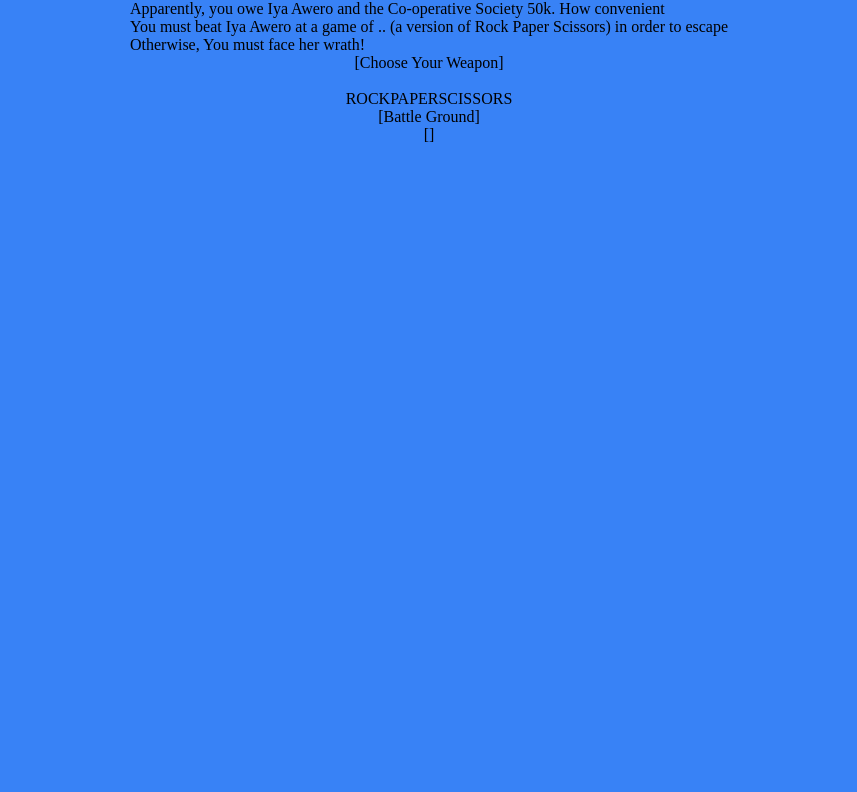
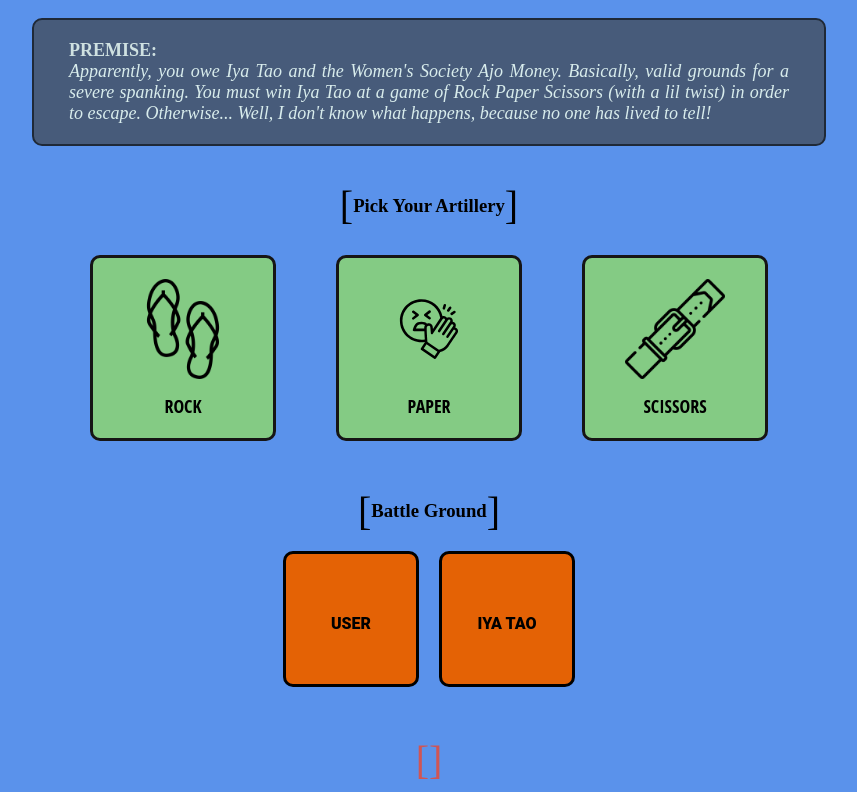
Before and after one commit to themboutidem/rock-paper-scissors, a plain HTML site: page index.html in a window 1280 px wide. Shown: the part 106-898 px from the top of the page, without its empty margins (211-1068 px from the left). Before the commit the page ends 800 px from the top, so only its background shows below. Drawn offline with Linux system fonts and the light colour scheme.

Commit message:
Finalise Page Styling
Modified HTML and CSS files to finish making the page's styles

```diff
--- a/index.html
+++ b/index.html
@@ -4,7 +4,7 @@
         <meta charset="UTF-8">
         <meta http-equiv="X-UA-Compatible" content="IE=edge">
         <meta name="viewport" content="width=device-width, initial-scale=1.0">
-        <title>Who go Cash Out?</title>
+        <title>WHO GO CASH OUT?</title>
         <link rel="rminashortcut icon" href="./pics/battle.png" type="image/x-icon">
         <link rel="stylesheet" href="style.css">
     </head>
@@ -12,46 +12,65 @@
     <body>
         <script src="script.js"></script>
         <div class="title">
-            <h1>Who Go Cash Out?</h1>
+            <h1>USER vs IYA TAO</h1>
         </div>
         <div class="premise">
-            <div>PREMISE:</div>
-            <div>Apparently, you owe Iya Awero and the Co-operative Society 50k. How convenient</div>
-            <div>You must beat Iya Awero at a game of .. (a version of Rock Paper Scissors) in order to escape</div>
-            <div>Otherwise, You must face her wrath!</div>
+            <strong>PREMISE:</strong>
+            <p>
+                Apparently, you owe Iya Tao and the Women's Society Ajo Money. Basically, valid grounds for a severe spanking.
+                You must win Iya Tao at a game of Rock Paper Scissors (with a lil twist) in order to escape.
+                Otherwise... Well, I don't know what happens, because no one has lived to tell!
+            </p>
         </div>
 
         <div class="sub-title">
             <div id="brackets">[</div>
-            <div>Choose Your Weapon</div>
-            <divid="brackets">]</div>
+            <h3>Pick Your Artillery</h3>
+            <div id="brackets">]</div>
         </div>
 
         <div class="weapons">
-            <div>
-                <img src="">
-                <div id="weapons-text">ROCK</div>
+            <div class="w-sub">
+                <img src="/imgs/sandals.png">
+                <p id="weapons-text">ROCK</p>
             </div>
-            <div>
-                <img src="">
-                <div id="weapons-text">PAPER</div>
+            <div class="w-sub">
+                <img src="/imgs/slap.svg">
+                <p id="weapons-text">PAPER</p>
             </div>
-            <div>
-                <img src="">
-                <div id="weapons-text">SCISSORS</div>
+            <div class="w-sub">
+                <img src="/imgs/belt.png">
+                <p id="weapons-text">SCISSORS</p>
             </div>
         </div>
 
         <div class="sub-title">
-            <div>[</div>
-            <div>Battle Ground</div>
-            <div>]</div>
+            <div id="brackets">[</div>
+            <h3>Battle Ground</h3>
+            <div id="brackets">]</div>
         </div>
 
         <div class="output">
-            <div id="brackets">[</div>
-            <div id="output"></div>
-            <div id="brackets">]</div>
+            <div class="game-results">
+                <div class="user-output">
+                    <p class="user-score"> </p>
+                    <p id="user-name">USER</p>
+                </div>
+                <div class="iya-output">
+                    <p class="iya-score"> </p>
+                    <p id="computer">IYA TAO</p>
+                </div>
+            </div>
+            <div class="text-box">
+                <div id="brackets">[</div>
+                <div id="output"> </div>
+                <div id="brackets">]</div>
+            </div>
+        </div>
+
+        <div class="footer">
+            <a href="https://github.com/themboutidem/rock-paper-scissors/tree/rps-ui"><img src="/imgs/github.png"></a>
+            <h3>© Mboutidem Mkpong, 2022</h3>
         </div>
     </body>
 </html>
--- a/style.css
+++ b/style.css
@@ -1,15 +1,130 @@
 body {
-    background-color: #3882F6;
+    background-color: #5a92eb;
     display: flex;
     flex-direction: column;
     box-sizing:border-box;
     align-items: center;
+    min-height: 100%;
+    margin: 0px;
 }
 
-.sub-title, .output {
+p { margin: 0px; }
+
+.title h1 {
+    font-family: 'Open Sans Condensed', sans-serif; font-size: 44px; font-weight: 700; line-height: 64px; padding: 10px 20px; text-align: center; text-transform: uppercase;
+    color: aliceblue;
+    margin: 20px;
+}
+
+.premise {
+    color: #1F2937;
+}
+
+.sub-title {
+    margin: 30px 0px 10px 0px;
+}
+
+.sub-title, .output .text-box {
     display: flex;
+    align-items: center;
+    justify-content: center;
 }
 
 .weapons {
     display: flex;
+    gap: 40px;
 }
+
+.premise {
+    border: 2px solid #1F2937;
+    border-radius: 10px;
+    width: 720px;
+    padding: 20px 35px;
+    background-color: #475b7a;
+}
+
+.premise p{
+    text-align: justify;
+    text-justify: inter-word;
+    margin:0px;
+    font-style: oblique;
+    font-size: 18px;
+    color: rgb(216, 236, 236);
+}
+
+.premise strong {
+    color: rgb(207, 225, 225);
+    font-size: 18px;
+}
+.w-sub {
+    padding: 20px;
+    margin: 10px;
+    border: 3px solid rgb(22, 21, 21);
+    border-radius: 10px;
+    height: 140px;
+    width: 140px;
+    display: flex;
+    flex-direction: column;
+    justify-content: center;
+    align-items: center;
+    gap: 15px;
+    background-color: rgb(132, 203, 132);
+    font-family: 'Open Sans Condensed', sans-serif;
+    font-size: 18px;;
+    font-weight: 800;
+}
+
+#brackets {
+    font-size: 40px;
+}
+
+.output {
+    color: rgb(207, 85, 85);
+}
+
+.footer {
+    display: flex;
+    align-items: center;
+    justify-content: center;
+    gap: 18px;
+    background-color: #1c2b41;
+    color: rgb(238, 233, 233);
+    width: 100vw;
+    position: bottom;
+    bottom: 0;
+    margin: 40px 0px 0px 0px;
+}
+
+.footer img {
+    width: 30px;
+}
+
+.w-sub img {
+    width: 100px;
+}
+
+.game-results {
+    display: flex;
+    gap: 20px;
+}
+
+.user-output, .iya-output {
+    height: 130px;
+    width: 130px;
+    border: 3px black solid;
+    background-color: rgb(228, 98, 5);
+    display: flex;
+    gap: 10px;
+    flex-direction: column;
+    align-items: center;
+    justify-content: center;
+    border-radius: 10px;
+    color: black;
+    font-family: Roboto, sans-serif;
+    margin: 0px 0px 50px 0px;
+    font-weight: 800;
+}
+
+.user-score, .iya-score {
+    font-size: 50px;
+}
```
Also changed, not shown: imgs/belt.png (added), imgs/face.png (added), imgs/github.png (added), imgs/sandals.png (added), imgs/slap.svg (added).
